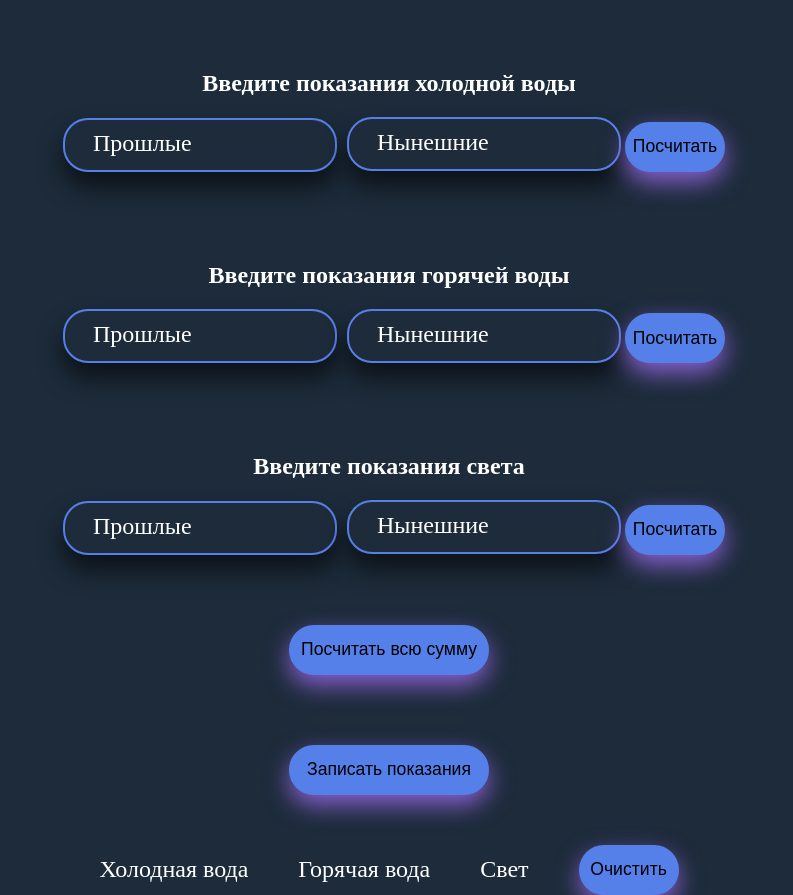
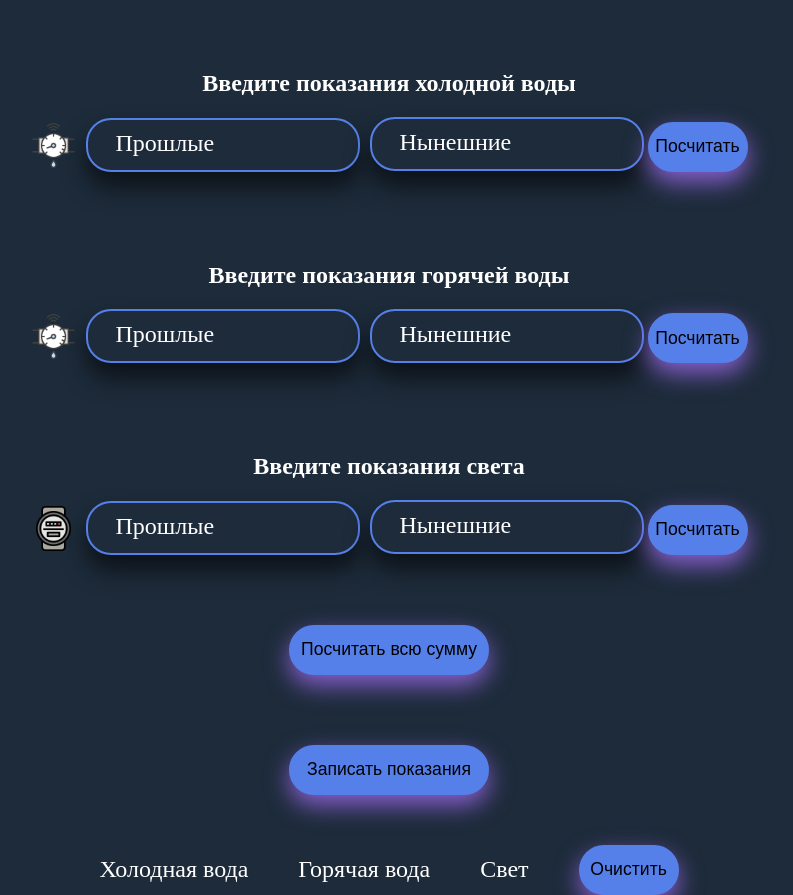
Before and after one commit to GForss/counters, a plain HTML site: page index.html in a window 1280 px wide. Shown: the whole page, without its empty margins (251-1044 px from the left). Drawn offline with Linux system fonts and the light colour scheme; the site is published under a folder, as on GitHub Pages, so addresses that start at the root find nothing.

Commit message:
Update index.html

```diff
--- a/index.html
+++ b/index.html
@@ -14,7 +14,7 @@
 
         <div class="form">
             <div class="cold-water_img">
-                <img src="/img/counters hot.png" alt="">
+                <img src="img/counters hot.png" alt="">
             </div>
 
             <div class="form-first">
@@ -36,7 +36,7 @@
 
         <div class="form">
             <div class="hot-water_img">
-                <img src="/img/counters hot.png" alt="">
+                <img src="img/counters hot.png" alt="">
             </div>
 
             <div class="form-first">
@@ -58,7 +58,7 @@
 
         <div class="form">
             <div class="cold-water_img">
-                <img src="/img/counters light.png" alt="">
+                <img src="img/counters light.png" alt="">
             </div>
 
             <div class="form-first">
```
